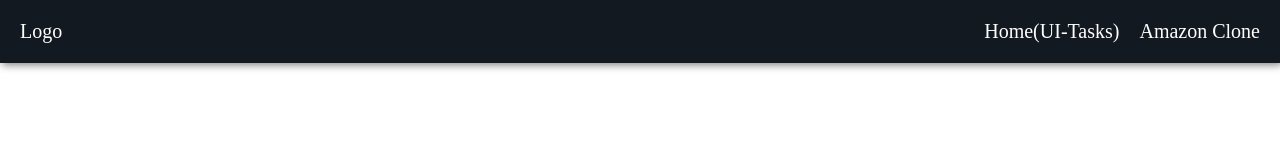
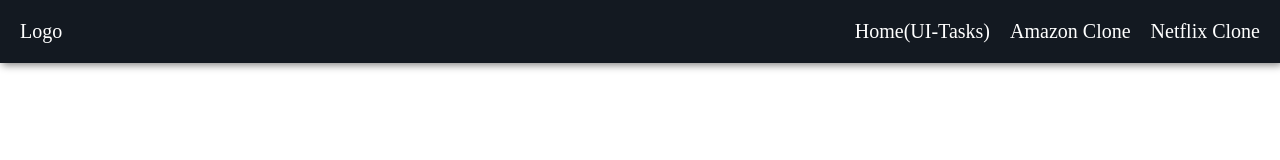
Before and after one commit to bhanudova02/ui-tasks, a plain HTML site: page task_files/mian-header.html in a window 1280 px wide. Drawn offline with Linux system fonts and the light colour scheme.

Commit message:
all changes done

```diff
--- a/task_files/mian-header.html
+++ b/task_files/mian-header.html
@@ -24,7 +24,10 @@
             gap: 20px;
             padding: 0px;
         }
-
+       a{
+        text-decoration: none;
+        color: white;
+       }
     </style>
 </head>
 <body>
@@ -33,8 +36,9 @@
             Logo
         </div>
         <ul>
-            <li>Home(UI-Tasks)</li>
-            <li>Amazon Clone</li>
+            <li><a href="">Home(UI-Tasks)</a></li>
+            <li><a href="">Amazon Clone</a></li>
+            <li><a href="">Netflix Clone</a></li>
         </ul>
     </header>
 </body>
```
Also changed, not shown: projects/amazon-clone/amazon-clone.html (added, +11 -0 lines).
